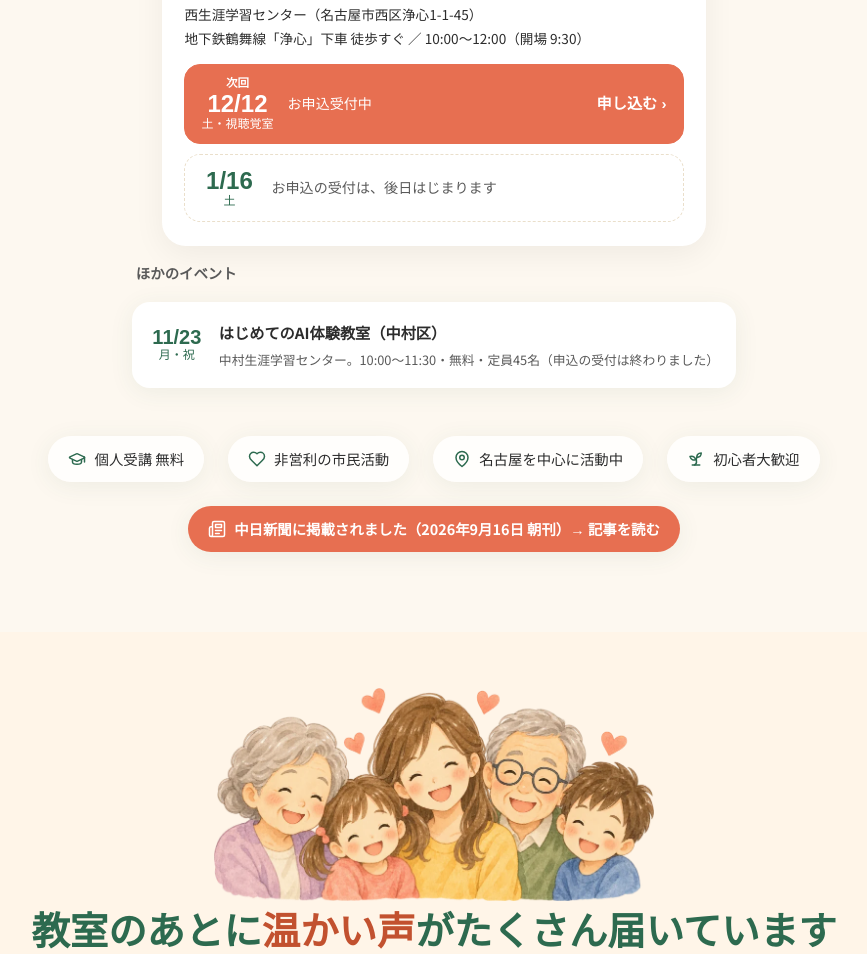
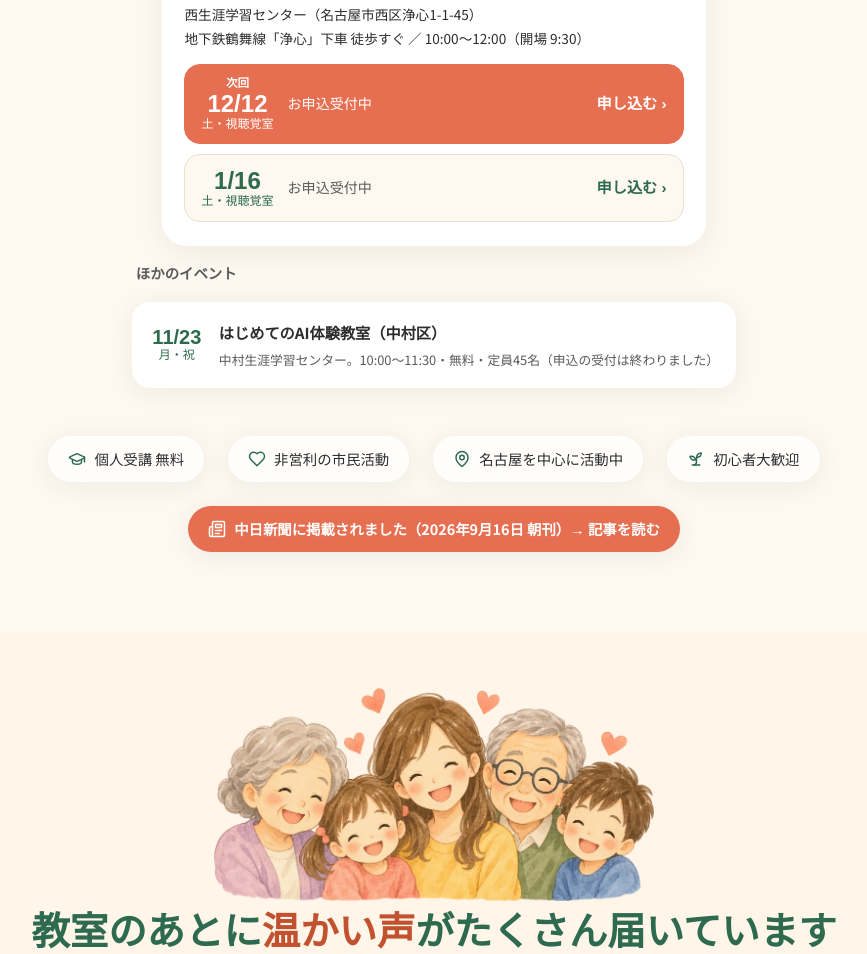
Before and after one commit to ai-kakekomi/lp, a plain HTML site: page index.html in a window 1280 px wide. Shown: the part 1342-2296 px from the top of the page, without its empty margins (206-1073 px from the left). Drawn offline with Linux system fonts and the light colour scheme; no server answers; a web font is replaced by a local one.

Commit message:
LP: 1/16 西の定期教室の申込を受付中に
Co-Authored-By: Claude Opus 5.5 <noreply@anthropic.com>
Claude-Session: https://claude.ai/code/session_01B4KawFhKeeyJrkWmbssWE7

```diff
--- a/index.html
+++ b/index.html
@@ -1765,9 +1765,9 @@ details p { animation: fadeDown 0.3s ease; }
           <a class="lp-date lp-ev" data-end="2026-12-12T12:00" data-uid="akk-20261219" href="https://ai-kakekomi.com/apply.html?uid=akk-20261219" target="_blank" rel="noopener">
             <span class="d"><span class="next">次回</span><b>12/12</b><small>土・視聴覚室</small></span><span class="s">お申込受付中</span><span class="go">申し込む ›</span>
           </a>
-          <div class="lp-date lp-ev is-wait" data-end="2027-01-16T12:00">
-            <span class="d"><span class="next">次回</span><b>1/16</b><small>土</small></span><span class="s">お申込の受付は、後日はじまります</span>
-          </div>
+          <a class="lp-date lp-ev" data-end="2027-01-16T12:00" data-uid="akk-20270116-nishi" href="https://ai-kakekomi.com/apply.html?uid=akk-20270116-nishi" target="_blank" rel="noopener">
+            <span class="d"><span class="next">次回</span><b>1/16</b><small>土・視聴覚室</small></span><span class="s">お申込受付中</span><span class="go">申し込む ›</span>
+          </a>
         </div>
       </section>
       <section class="lp-others" id="lp-others">
```
